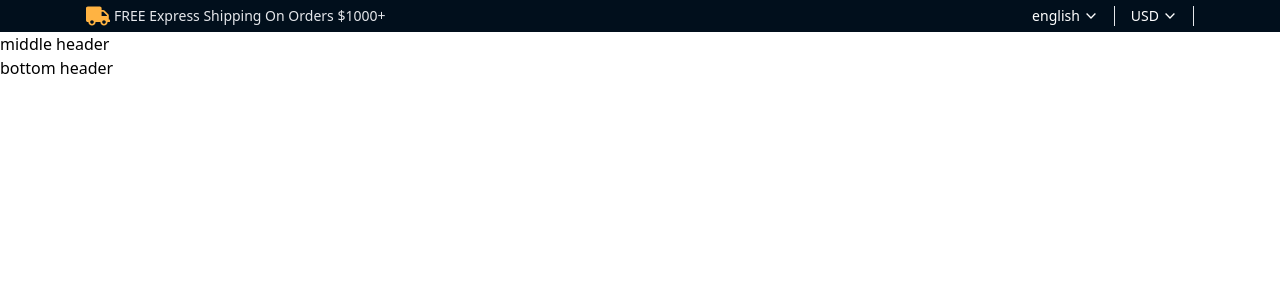
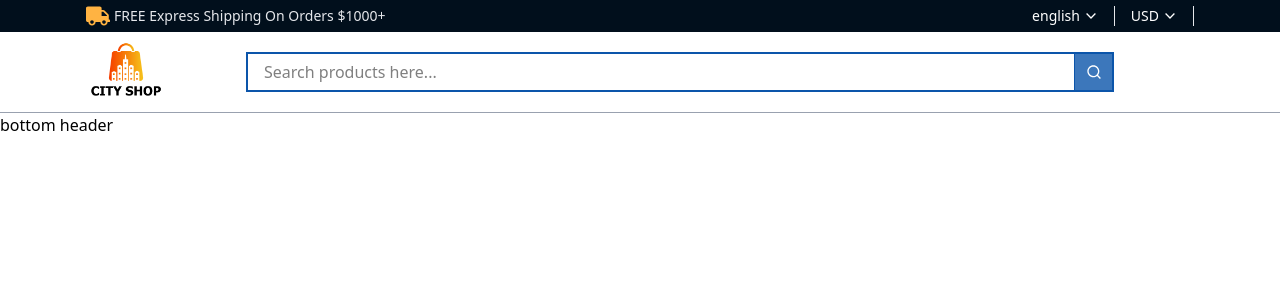
Before and after one commit to tushar-hossain/city-shop, a Next.js app: page / in a window 1280 px wide. Shown: the top 300 px of the page. Built offline with nearby package versions, Linux system fonts and the light colour scheme.

Commit message:
logo image and search input design done

```diff
--- a/app/globals.css
+++ b/app/globals.css
@@ -1,5 +1,14 @@
 @import "tailwindcss";
 
+@theme {
+  --color-brand-themeColor: #0c55aa;
+  --color-brand-lightBg: #f4f7f9;
+  --color-brand-themeWhite: #ffffff;
+  --color-brand-lightYellow: #ffd43a;
+  --color-brand-borderColor: #eaebed;
+  --color-brand-skyColor: #0989ff;
+  --color-brand-lightText: #55585b;
+}
 @layer components {
   .headerTopMenu {
     @apply flex items-center gap-x-1 border-r border-r-gray-200 px-4;
--- a/components/Header/Header.tsx
+++ b/components/Header/Header.tsx
@@ -1,11 +1,12 @@
 import React from "react";
 import TopHeader from "./TopHeader/TopHeader";
+import MiddleHeader from "./MiddleHeader/MiddleHeader";
 
 export default function Header() {
   return (
     <div>
       <TopHeader />
-      <p>middle header</p>
+      <MiddleHeader />
       <p>bottom header</p>
     </div>
   );
--- /dev/null
+++ b/components/Header/MiddleHeader/MiddleHeader.tsx
@@ -0,0 +1,20 @@
+import Container from "@/components/Container/Container";
+import { Logo } from "@/public/BannerImage/Image";
+import Image from "next/image";
+import SearchInput from "../SearchInput/SearchInput";
+
+export default function MiddleHeader() {
+  return (
+    <div className="border-b border-b-gray-400">
+      <Container className="flex items-center justify-between gap-4 md:gap-6 lg:gap-20">
+        <Image src={Logo} alt="logo" width={80} height={80} />
+        <SearchInput />
+        <div>
+          {/* user */}
+
+          {/* header icon */}
+        </div>
+      </Container>
+    </div>
+  );
+}
--- /dev/null
+++ b/components/Header/SearchInput/SearchInput.tsx
@@ -0,0 +1,27 @@
+"use client";
+import { useState } from "react";
+import { RiCloseLine, RiSearchLine } from "react-icons/ri";
+
+export default function SearchInput() {
+  const [search, setSearch] = useState("");
+  return (
+    <div className="hidden md:inline-flex flex-1 h-10 relative">
+      <input
+        className="w-full h-full border-2 border-brand-themeColor px-4 outline-none"
+        type="text"
+        placeholder="Search products here..."
+        value={search}
+        onChange={(e) => setSearch(e.target.value)}
+      />
+      {search && (
+        <RiCloseLine
+          onClick={() => setSearch("")}
+          className="text-xl absolute top-2.5 right-12 hover:text-red-500 cursor-pointer duration-200"
+        />
+      )}
+      <span className="w-10 h-10 bg-brand-themeColor/80 absolute right-0 top-0 flex items-center justify-center text-white cursor-pointer border border-brand-themeColor hover:bg-brand-themeColor duration-200">
+        <RiSearchLine />
+      </span>
+    </div>
+  );
+}
--- /dev/null
+++ b/public/BannerImage/Image.ts
@@ -0,0 +1,3 @@
+import Logo from "@/public/BannerImage/Logo.png";
+
+export { Logo };
```
Also changed, not shown: public/BannerImage/Logo.png (added).
